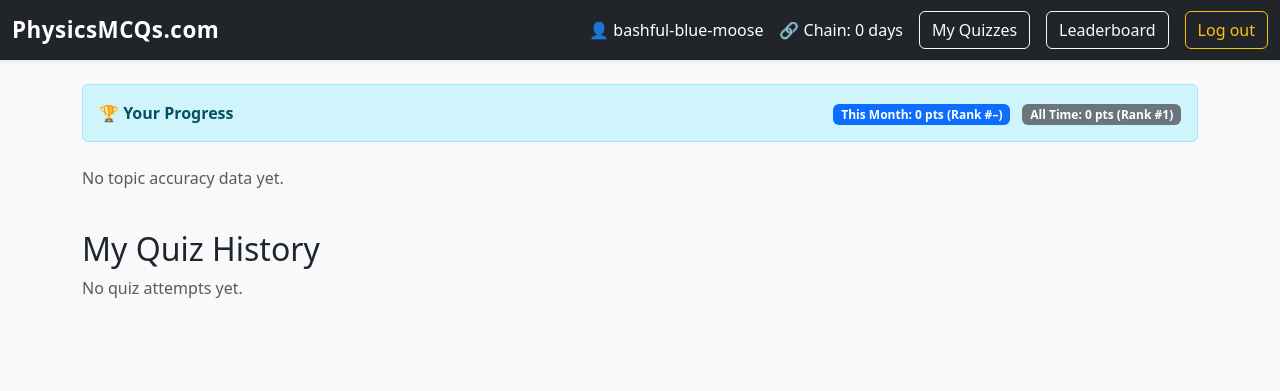
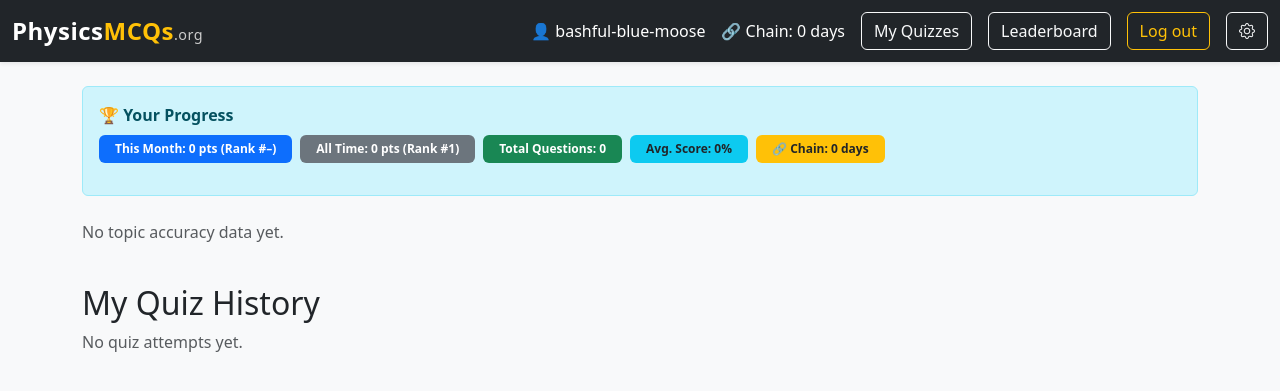
Before and after one commit to rtreharne/physics_mcq, a Django app: page /my-quizzes/ in a window 1280 px wide. Shown: the top 391 px of the page. Run offline with Django 5.2, Linux system fonts and the light colour scheme; the visitor is signed in with stand-in values (Sample User, id 1); data comes from the database, SQL or seed files in the repository; data that the repository does not hold is empty; some libraries are stand-ins or nearby versions.

Commit message:
styling updated

```diff
--- a/mcq/static/css/styles.css
+++ b/mcq/static/css/styles.css
@@ -93,7 +93,7 @@
     border: 2px solid #ccc;
     border-radius: 0.5rem;
     font-size: 1.1rem;
-    background-color: #f8f9fa;
+    background-color: #ffffff;
     transition: all 0.2s ease-in-out;
     cursor: pointer;
   }
@@ -221,6 +221,8 @@
   .card-body {
     padding-top: 1rem;
     padding-bottom: 1rem;
+    background-color: #fbfbfb;
+    border-radius: 0.5rem;
   }
 
   .keyword-wrap {
@@ -264,3 +266,60 @@
     width: 100%;
   }
 }
+
+@media (max-width: 768px) {
+  .alert-info .badge {
+    width: 100%;
+    text-align: center;
+  }
+}
+
+.brand-title {
+  font-weight: 700;
+  letter-spacing: 0.5px;
+  font-size: 1.5rem;
+}
+
+.brand-title .highlight {
+  color: #ffc107; /* Bootstrap yellow */
+  font-weight: 800;
+}
+
+.brand-title .domain {
+  color: #ccc;
+  font-size: 0.9rem;
+  font-weight: 400;
+}
+
+
+.topic-title {
+  transition: all 0.2s ease-in-out;
+}
+
+.topic-title:hover {
+  text-decoration: underline;
+  color: #0d6efd; /* Bootstrap primary */
+}
+
+.bg-gradient {
+  background: linear-gradient(135deg, #0d6efd, #6610f2);
+}
+
+.display-4 {
+  text-shadow: 1px 1px 2px rgba(0, 0, 0, 0.3);
+}
+
+@media (max-width: 576px) {
+  .p-5 {
+    padding: 2rem !important;
+  }
+}
+
+.hero-section {
+  background-color: #212529; /* Replace with your chosen color */
+  color: #ffffff;
+  padding: 2rem;
+  border-radius: 0.5rem;
+  text-align: center;
+  margin-bottom: 2rem;
+}
--- a/mcq/templates/mcq/base.html
+++ b/mcq/templates/mcq/base.html
@@ -2,22 +2,48 @@
 {% load socialaccount %}
 <!DOCTYPE html>
 <html lang="en">
-<head>
+  <head>
     <meta charset="UTF-8">
     <title>{% block title %}A-Level Physics MCQs{% endblock %}</title>
     <meta name="viewport" content="width=device-width, initial-scale=1">
 
+    <!-- SEO Meta Tags -->
+    <meta name="description" content="Free A-Level Physics multiple choice quizzes, revision tools, and performance tracking. Perfect for students and teachers.">
+    <meta name="keywords" content="A-Level Physics, Physics MCQs, Physics revision, AQA, OCR, EdExcel, Eduqas, past paper questions, physics quizzes, physics practice">
+    <meta name="author" content="Dr. Robert Treharne">
+
+    <!-- Open Graph for Social Sharing -->
+    <meta property="og:title" content="A-Level Physics MCQs">
+    <meta property="og:description" content="Track your progress, discover your weaknesses, and prepare for your A-Level Physics exams for free.">
+    <meta property="og:image" content="{% static 'img/og-preview.png' %}"> <!-- replace with actual preview image -->
+    <meta property="og:url" content="https://physicsmcqs.org">
+    <meta property="og:type" content="website">
+
+    <!-- Twitter Card -->
+    <meta name="twitter:card" content="summary_large_image">
+    <meta name="twitter:title" content="A-Level Physics MCQs">
+    <meta name="twitter:description" content="Free quizzes, leaderboards, and revision tracking for A-Level Physics.">
+    <meta name="twitter:image" content="{% static 'img/og-preview.png' %}">
+
+    <!-- Favicon -->
+    <link rel="icon" href="{% static 'img/favicon.ico' %}" type="image/x-icon">
+
     <!-- Bootstrap 5 CSS from CDN -->
     <link href="https://cdn.jsdelivr.net/npm/bootstrap@5.3.3/dist/css/bootstrap.min.css" rel="stylesheet">
+    <link href="https://cdn.jsdelivr.net/npm/bootstrap-icons@1.10.5/font/bootstrap-icons.css" rel="stylesheet">
+
 
     <!-- Optional: Your own static CSS -->
     <link href="{% static 'css/styles.css' %}" rel="stylesheet">
 </head>
+
 <body>
   <nav class="navbar navbar-expand-lg navbar-dark bg-dark shadow-sm sticky-top">
     <div class="container-fluid">
       <!-- Brand: left-aligned -->
-      <a class="navbar-brand fw-bold" href="{% url 'home' %}">PhysicsMCQs.com</a>
+
+      <a class="navbar-brand brand-title" href="{% url 'home' %}">Physics<span class="highlight">MCQs</span><span class="domain">.org</span></a>
+
 
       <!-- Mobile toggle button -->
       <button class="navbar-toggler" type="button" data-bs-toggle="collapse" data-bs-target="#navbarMenu"
@@ -51,6 +77,12 @@
               <a href="{% url 'account_logout' %}" class="btn btn-outline-warning">
                 Log out
               </a>
+
+              <!-- ⚙️ Settings Cog Icon -->
+              <button type="button" class="btn btn-outline-light" data-bs-toggle="modal" data-bs-target="#quizConfigModal" title="Settings">
+                <i class="bi bi-gear"></i>
+              </button>
+
             </div>
           {% else %}
             <div class="d-flex flex-column flex-lg-row align-items-center justify-content-lg-end gap-2 text-center py-2 py-lg-0">
--- a/mcq/templates/mcq/quiz_history.html
+++ b/mcq/templates/mcq/quiz_history.html
@@ -7,30 +7,36 @@
 
 {% block content %}
 
-<div class="alert alert-info d-flex flex-column flex-md-row justify-content-between align-items-center mb-4">
-  <div class="mb-2 mb-md-0">
-    <strong>🏆 Your Progress</strong>
-  </div>
-  <div>
-    <span class="badge bg-primary me-2">
-      This Month: {{ points_monthly }} pts (Rank #{{ monthly_rank|default:"–" }})
-    </span>
-    <span class="badge bg-secondary">
-      All Time: {{ points_all_time }} pts (Rank #{{ all_time_rank|default:"–" }})
-    </span>
+<div class="alert alert-info mb-4">
+  <div class="text-center text-md-start mb-3">
+    <strong class="d-block mb-2">🏆 Your Progress</strong>
+
+    <div class="d-flex flex-wrap justify-content-center justify-content-md-start gap-2">
+      <span class="badge bg-primary px-3 py-2">
+        This Month: {{ points_monthly }} pts<br class="d-md-none"/> (Rank #{{ monthly_rank|default:"–" }})
+      </span>
+      <span class="badge bg-secondary px-3 py-2">
+        All Time: {{ points_all_time }} pts<br class="d-md-none"/> (Rank #{{ all_time_rank|default:"–" }})
+      </span>
+      <span class="badge bg-success px-3 py-2">
+        Total Questions: {{ total_questions }}
+      </span>
+      <span class="badge bg-info text-dark px-3 py-2">
+        Avg. Score: {{ avg_score }}%
+      </span>
+      <span class="badge bg-warning text-dark px-3 py-2">
+        🔗 Chain: {{ user.profile.chain_length }} day{{ user.profile.chain_length|pluralize }}
+      </span>
+    </div>
   </div>
 </div>
 
 {% if topic_accuracy %}
 
-<h2 class="mt-5">Average Accuracy by Topic</h2>
+<h2 class="mt-5">Accuracy by Topic</h2>
 
 
-<ul class="list-inline">
-  <li class="list-inline-item"><span class="badge bg-success">80%+</span> Strong</li>
-  <li class="list-inline-item"><span class="badge bg-warning text-dark">51–79%</span> Needs revision</li>
-  <li class="list-inline-item"><span class="badge bg-danger">50% or less</span> Focus urgently</li>
-</ul>
+
 
   <table class="table table-bordered mt-3">
     <thead>
@@ -73,6 +79,12 @@
       </tbody>
 
   </table>
+
+  <div class="mb-3 d-flex flex-wrap gap-3">
+    <div><span class="badge bg-success">80%+</span> <span class="text-muted">Strong</span></div>
+    <div><span class="badge bg-warning text-dark">51–79%</span> <span class="text-muted">Needs revision</span></div>
+    <div><span class="badge bg-danger">≤50%</span> <span class="text-muted">Focus urgently</span></div>
+  </div>
 {% else %}
   <p class="text-muted">No topic accuracy data yet.</p>
 {% endif %}
--- a/mcq/views.py
+++ b/mcq/views.py
@@ -22,17 +22,7 @@
 from django.http import HttpResponse
 from django.contrib.auth import get_user_model
 from datetime import datetime
-
-def create_superuser(request):
-    User = get_user_model()
-    if not User.objects.filter(email='admin@physicsmcqs.com').exists():
-        User.objects.create_superuser(
-            username='admin',
-            email='admin@physicsmcqs.com',
-            password='ChangeThis123!',
-        )
-        return HttpResponse("✅ Superuser created.")
-    return HttpResponse("ℹ️ Superuser already exists.")
+from django.db.models import Sum, Avg, Count, F
 
 
 def download_pdf(request):
@@ -154,9 +144,16 @@
 
         attempt.points = attempt.points * profile.chain_length
         attempt.save()
+        attempt_count = QuizAttempt.objects.filter(user=user).count()
+    else:
+        attempt_count = 0  # anonymous
 
 
-    return JsonResponse({'success': True, 'attempt_id': attempt.id})
+    return JsonResponse({
+        'success': True,
+        'attempt_id': attempt.id,
+        'attempt_count': attempt_count,
+        })
 
     # except Exception as e:
     #     return JsonResponse({'success': False, 'error': str(e)}, status=400)
@@ -220,41 +217,48 @@
 @login_required
 def quiz_history(request):
     user = request.user
-    profile = Profile.objects.get(user=user)
     attempts = QuizAttempt.objects.filter(user=user).order_by('-date_taken')
     topic_accuracy = get_topic_accuracy(user)
+    profile = Profile.objects.get(user=user)
 
-    # All-time points
-    points_all_time = attempts.aggregate(total=Sum('points'))['total'] or 0
+    # All-time points & ranking
+    points_all_time = profile.points
+    all_time_leaderboard = (
+        Profile.objects.annotate(total_points=Sum('user__quizattempt__points'))
+        .order_by('-total_points')
+        .values_list('user_id', flat=True)
+    )
+    all_time_rank = list(all_time_leaderboard).index(user.id) + 1
 
-    # All-time rank
-    all_profiles = Profile.objects.annotate(
-        total_points=Sum('user__quizattempt__points')
-    ).order_by('-total_points')
-
-    all_time_rank = list(all_profiles.values_list('user_id', flat=True)).index(user.id) + 1
-
-    # Monthly points
+    # Monthly points & ranking
     start_of_month = datetime(now().year, now().month, 1)
     monthly_attempts = QuizAttempt.objects.filter(date_taken__gte=start_of_month)
-
     monthly_scores = (
         monthly_attempts.values('user')
         .annotate(monthly_points=Sum('points'))
         .order_by('-monthly_points')
     )
+    user_monthly = next((entry for entry in monthly_scores if entry['user'] == user.id), None)
+    monthly_rank = (
+        list(monthly_scores).index(user_monthly) + 1 if user_monthly else None
+    )
+    points_monthly = user_monthly['monthly_points'] if user_monthly else 0
 
-    user_monthly = next((entry for entry in monthly_scores if entry['user'] == user.id), None)
-    points_monthly = user_monthly['monthly_points'] if user_monthly else 0
-    monthly_rank = list(monthly_scores).index(user_monthly) + 1 if user_monthly else None
+    # New Stats
+    total_questions = attempts.aggregate(total=Sum('total_questions'))['total'] or 0
+    avg_score = round(
+        attempts.aggregate(avg=Avg(F('score') * 100.0 / F('total_questions')))['avg'] or 0, 1
+    )
 
     return render(request, 'mcq/quiz_history.html', {
         'attempts': attempts,
         'topic_accuracy': topic_accuracy,
+        'points_monthly': points_monthly,
+        'monthly_rank': monthly_rank,
         'points_all_time': points_all_time,
-        'points_monthly': points_monthly,
         'all_time_rank': all_time_rank,
-        'monthly_rank': monthly_rank,
+        'total_questions': total_questions,
+        'avg_score': avg_score,
     })
 
 
--- a/physics_mcq/urls.py
+++ b/physics_mcq/urls.py
@@ -16,12 +16,10 @@
 """
 from django.contrib import admin
 from django.urls import path, include
-from mcq.views import create_superuser
 
 
 urlpatterns = [
     path('admin/', admin.site.urls),
-    path('create-superuser/', create_superuser),
     path('accounts/', include('allauth.urls')),
     path('', include('mcq.urls')),
 ]
```
Also changed, not shown: mcq/static/js/quiz.js (+8 -1 lines), mcq/templates/mcq/home.html (+14 -13 lines), mcq/templates/mcq/quiz.html (+26 -1 lines), README.md, mcq/static/img/android-chrome-192x192.png (added), mcq/static/img/android-chrome-512x512.png (added), mcq/static/img/apple-touch-icon.png (added), mcq/static/img/favicon-16x16.png (added), mcq/static/img/favicon-32x32.png (added), mcq/static/img/favicon.ico (added), mcq/static/img/og-preview.png (added), mcq/static/img/site.webmanifest (added).
